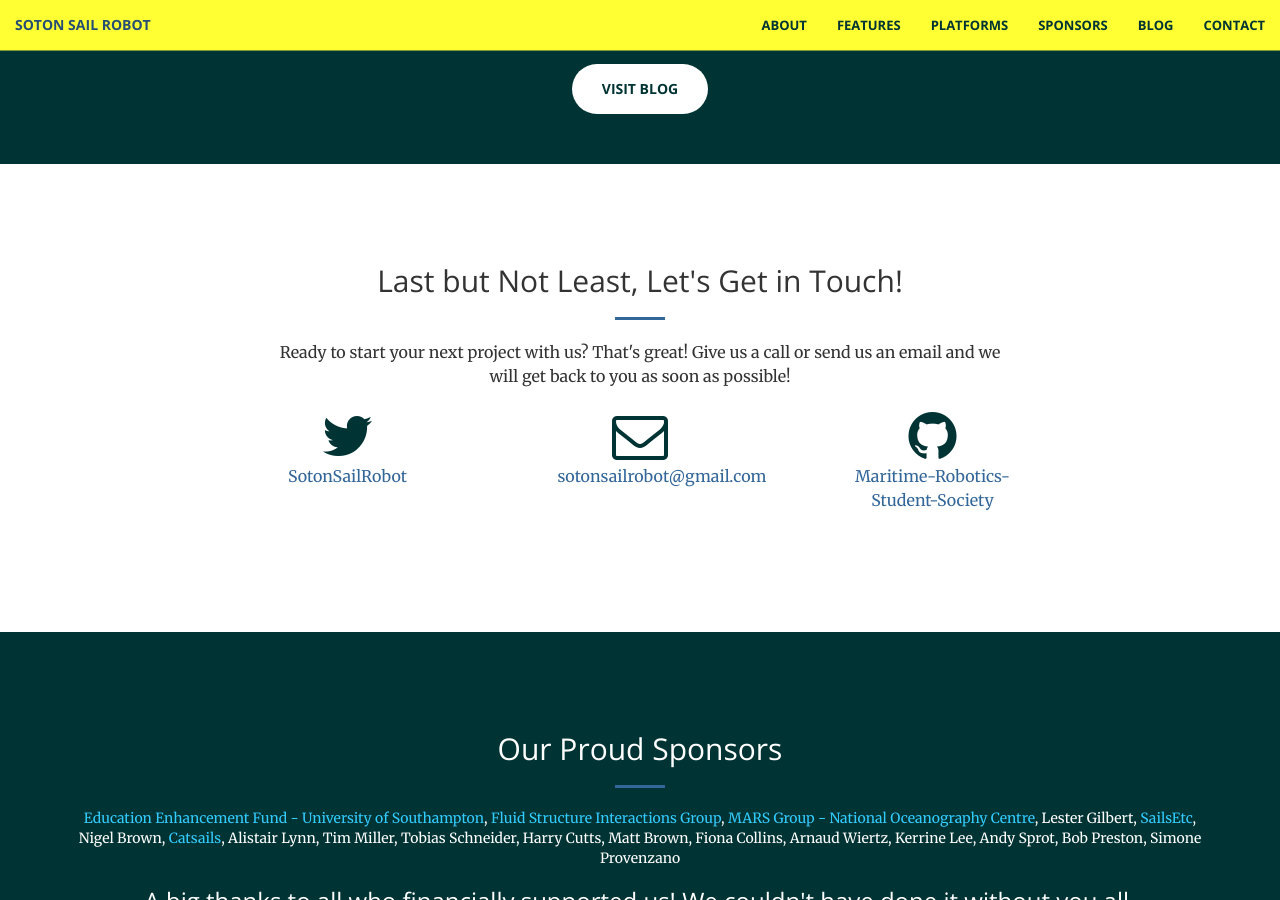
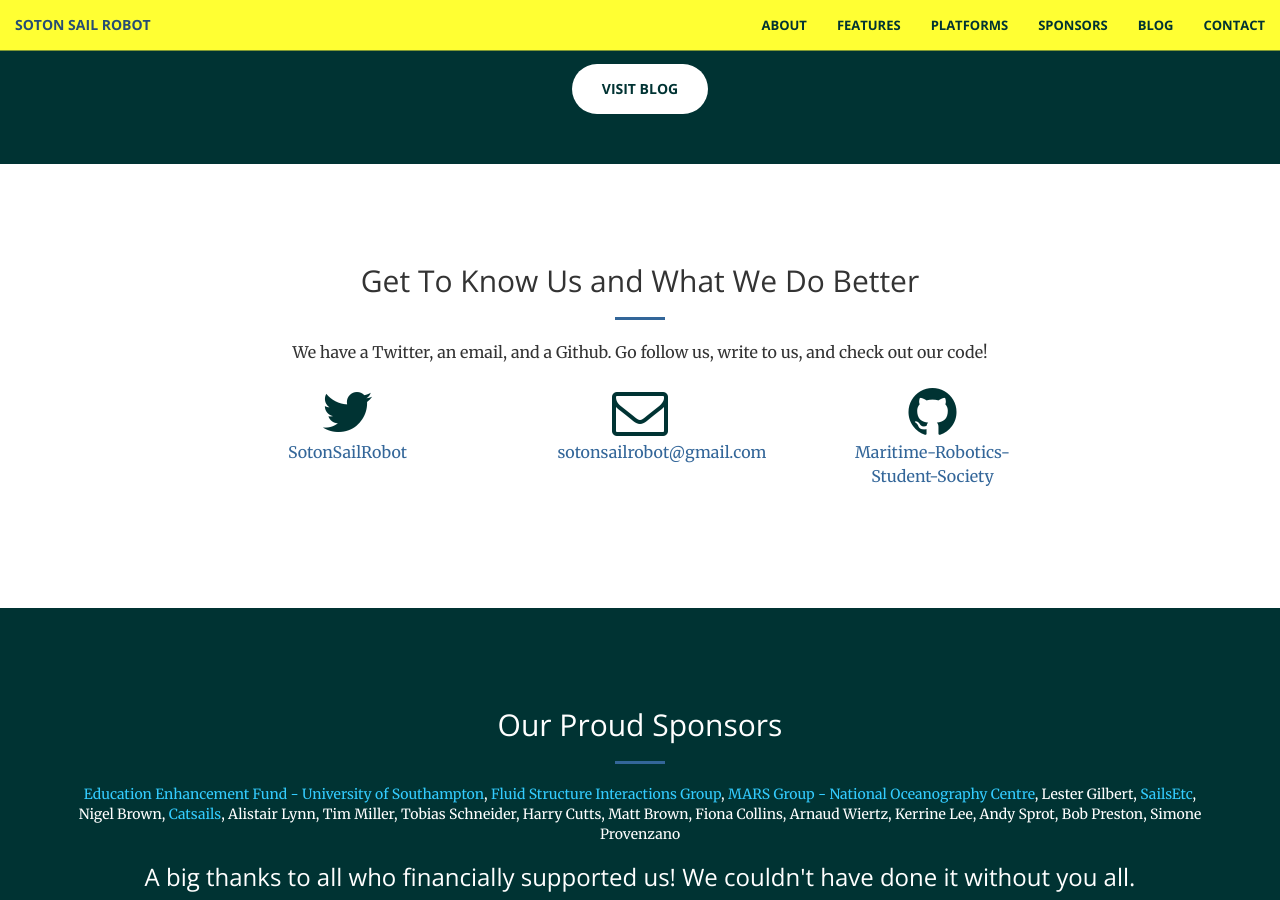
Before and after one commit to Maritime-Robotics-Student-Society/Maritime-Robotics-Student-Society.github.io, a Jekyll site: the page built from index.html, in a window 1280 px wide and 900 px high, scrolled down 2371 px. Built offline with Jekyll 4.4.1, drawn with Linux system fonts in a browser that asks for light colours; some of the changed text lies outside the part shown.

Commit message:
Rewrite contact and sponsor includes
- _includes/contact.html
I've rewritten the header text for the contact section. So instead
of the text being straight from the template (which talked about
"give us a call" even though we don't have a phone number), it's
now actually relevant.

- _includes/sponsors.html
I've added a line at the bottom to write us an email if visitors
would like to sponsor us.

```diff
--- a/_includes/contact.html
+++ b/_includes/contact.html
@@ -2,9 +2,9 @@
     <div class="container">
         <div class="row">
             <div class="col-lg-8 col-lg-offset-2 text-center">
-                <h2 class="section-heading">Last but Not Least, Let's Get in Touch!</h2>
+                <h2 class="section-heading">Get To Know Us and What We Do Better</h2>
                 <hr class="primary">
-                <p>Ready to start your next project with us? That's great! Give us a call or send us an email and we will get back to you as soon as possible!</p>
+                <p>We have a Twitter, an email, and a Github. Go follow us, write to us, and check out our code!</p>
             </div>
         <div class="col-lg-2 col-lg-offset-2 text-center">
             <a href="https://twitter.com/{{ site.twitter_username }}">
--- a/_includes/sponsors.html
+++ b/_includes/sponsors.html
@@ -29,6 +29,7 @@
     </div>
     <div class="col-md-12 text-center">
       <h3>A big thanks to all who financially supported us! We couldn't have done it without you all.</h3>
+      <h3>If you'd like to sponsor us yourself ( as you should ;) ), <a href="mailto:{{ site.email }}">drop us a line here!</a></h3>
     </div>
   </div>
 </section>
```
